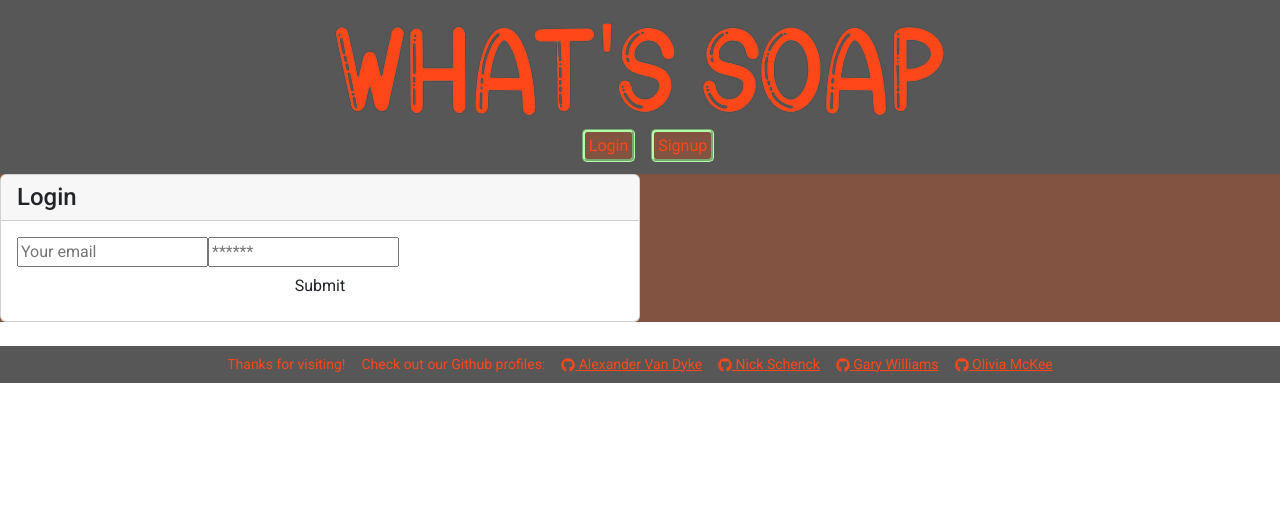
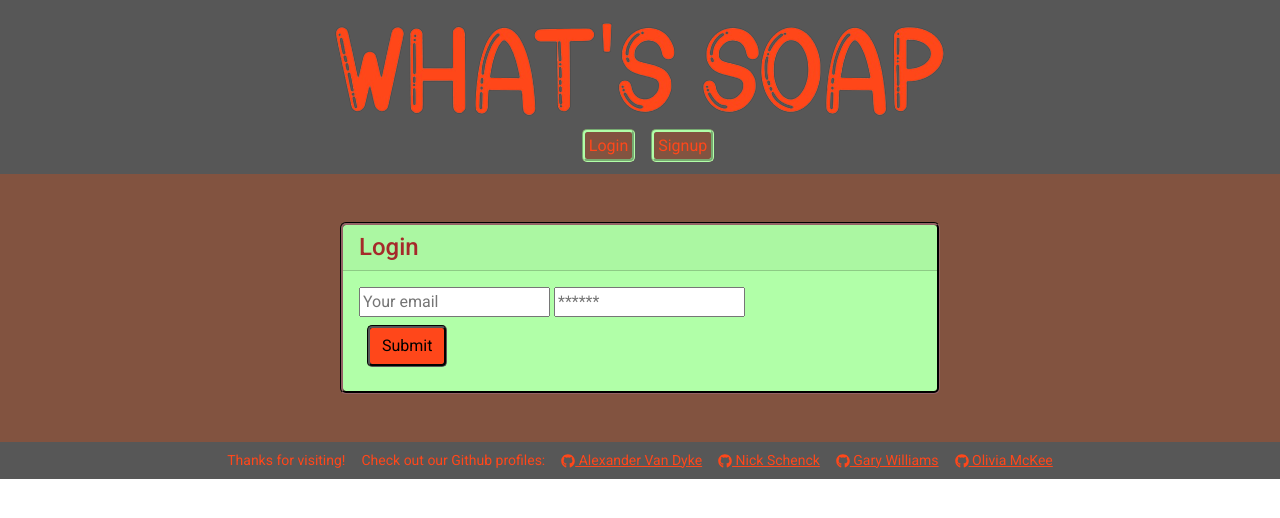
Before and after one commit to AlexandertheGreat491/whats_soap, a React (Create React App) app in the folder client/: page /login in a window 1280 px wide. Shown: the top 518 px of the page. Built offline with nearby package versions, Linux system fonts and the light colour scheme.

Commit message:
added more styling to the LoginForm page

```diff
--- a/client/src/index.css
+++ b/client/src/index.css
@@ -98,3 +98,22 @@ footer {
 footer a {
   color: var(--tertiary);
 }
+
+/* LoginForm styling */
+
+#login {
+  background-color: var(--secondary);
+  position: relative;
+  border: 0.1875em groove var(--background);
+}
+
+#login-text {
+  color: var(--background);
+}
+
+#submit {
+  border: 0.1875em groove var(--primary);
+  border-radius: 0.3125em;
+  background-color: var(--tertiary);
+  color: var(--background);
+}
--- a/client/src/pages/LoginForm.js
+++ b/client/src/pages/LoginForm.js
@@ -43,14 +43,14 @@ const LoginForm = (props) => {
   };
 
   return (
-    <main className="flex-row justify-center mb-4">
-      <div className="col-12 col-md-6">
-        <div className="card">
-          <h4 className="card-header">Login</h4>
+    <main className="d-flex flex-row justify-content-center">
+      <div className="col-12 col-md-6 container">
+        <div  id='login' className="card mt-5 ms-2 me-2 mb-5">
+          <h4 id="login-text" style={{color:'brown'}} className="card-header">Login</h4>
           <div className="card-body">
             <form onSubmit={handleFormSubmit}>
                 <input
-                className="form-input"
+                className="form-input me-1"
                 autoComplete="email"
                 placeholder="Your email"
                 name="email"
@@ -69,7 +69,7 @@ const LoginForm = (props) => {
                 value={formState.password}
                 onChange={handleChange}
                 />
-                <button className="btn d-block w-100" type="submit">
+                <button id="submit" style={{color:'black'}} className="btn d-block m-2" type="submit">
                     Submit
                 </button>
             </form>
```
